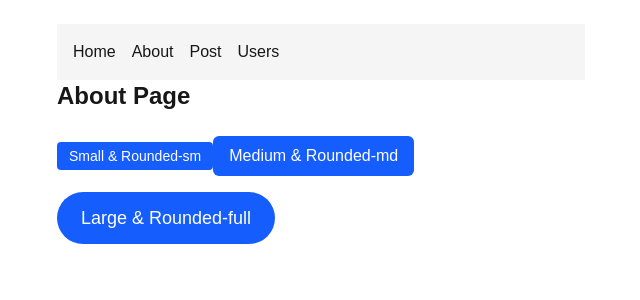
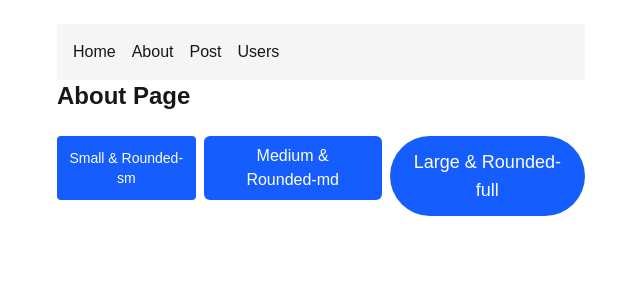
Before and after one commit to sbmjamiu/alx-project-0x02-setup, a Next.js app in the folder alx-project-0x02/: page /about in a window 1280 px wide. Shown: the top 300 px of the page, without its empty margins (319-959 px from the left). Built offline with nearby package versions, Linux system fonts and the light colour scheme.

Commit message:
change about display

```diff
--- a/alx-project-0x02/pages/about.tsx
+++ b/alx-project-0x02/pages/about.tsx
@@ -9,7 +9,7 @@ export default function AboutPage() {
       <Header />
       <h1 className="text-2xl font-bold mb-6">About Page</h1>
 
-      <div className="space-y-4">
+      <div className="flex space-y-4 space-x-2">
         <Button label="Small & Rounded-sm" size="small" shape="rounded-sm" />
         <Button label="Medium & Rounded-md" size="medium" shape="rounded-md" />
         <Button
```
